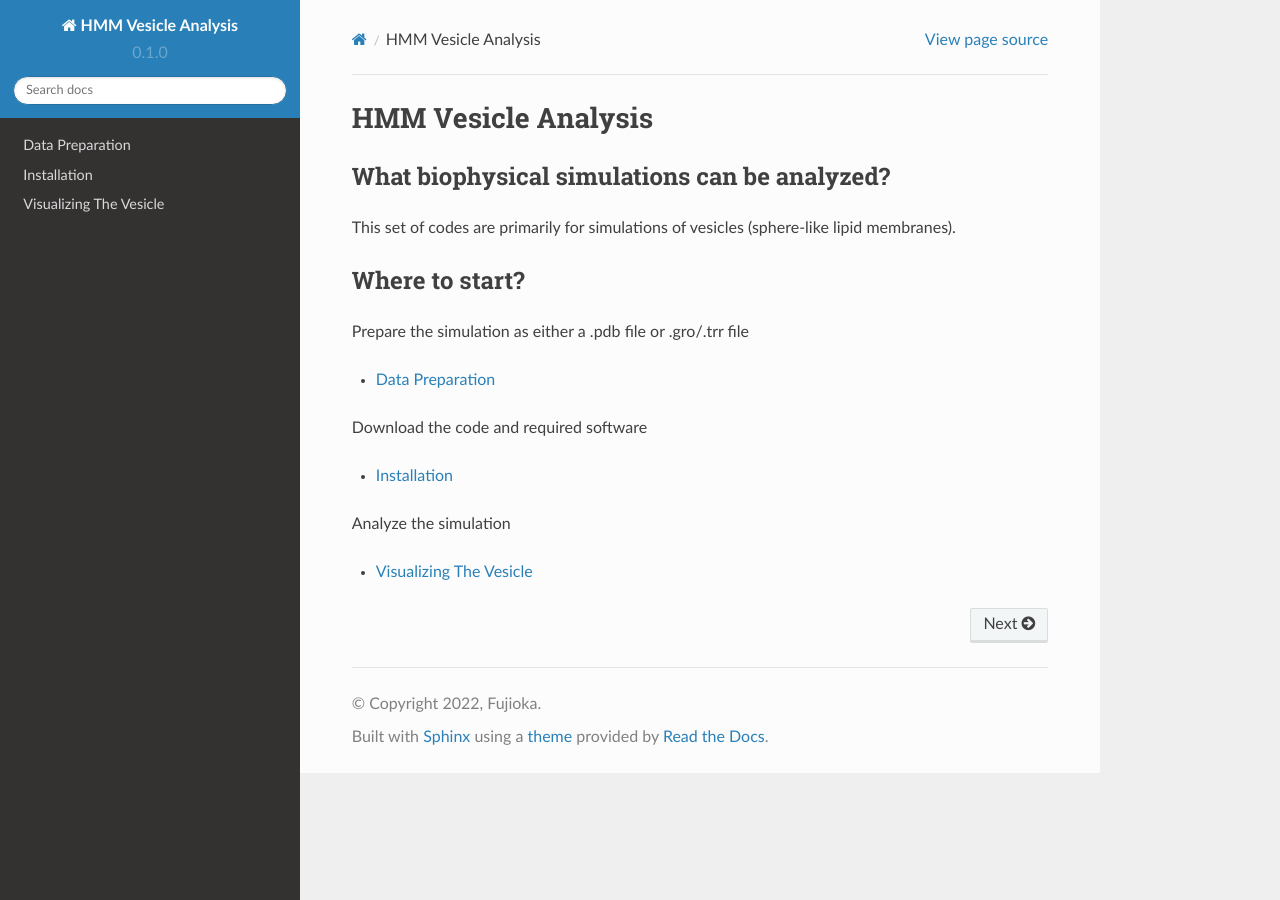
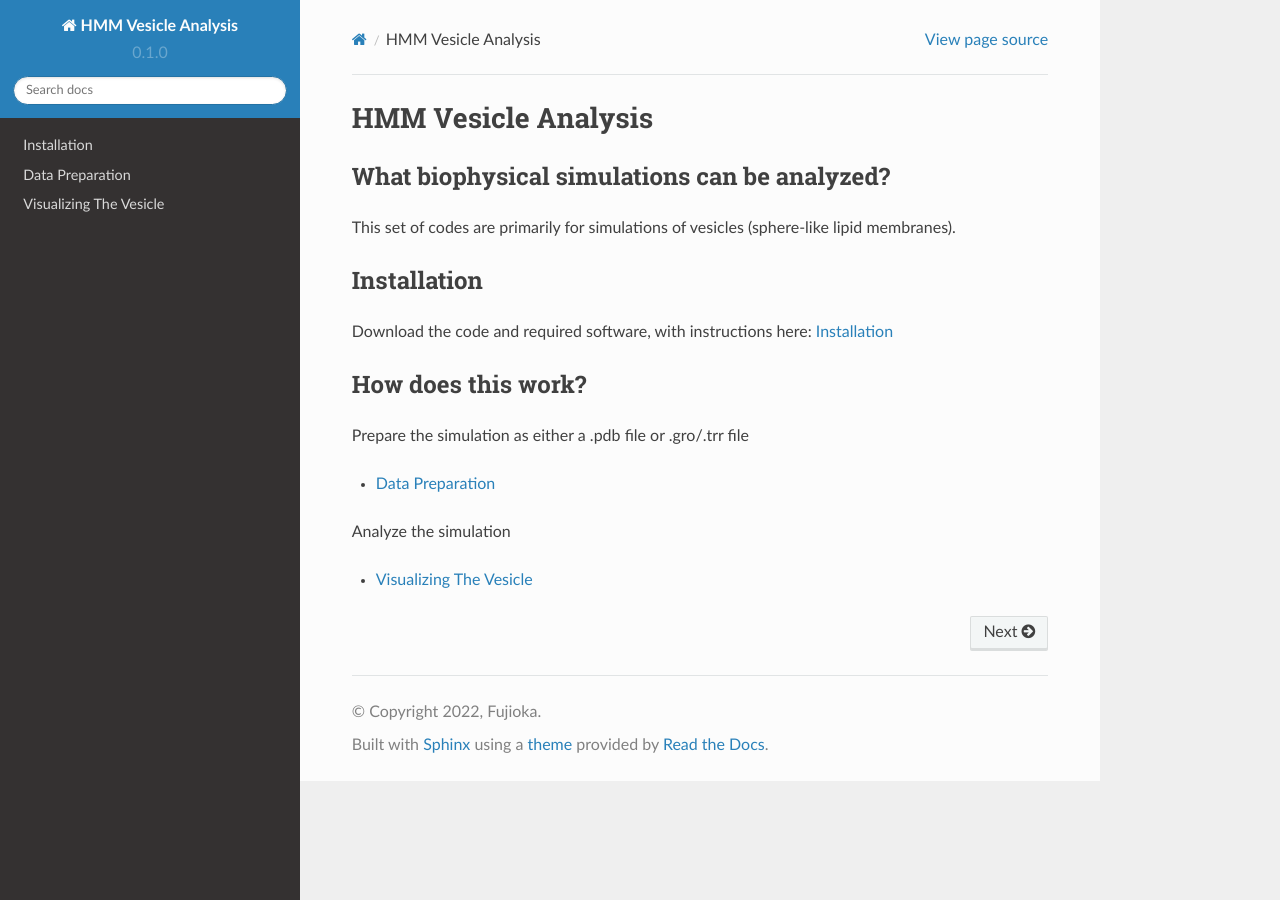
Before and after one commit to ka-zuumi/vesicle-HMM-analysis, a Sphinx documentation site: the page built from docs/index.rst, in a window 1280 px wide. Built offline with Sphinx 7.4.7 and the Read the Docs theme 2.0.0, drawn with Linux system fonts in a browser that asks for light colours.

Commit message:
Update index.rst

```diff
--- a/docs/index.rst
+++ b/docs/index.rst
@@ -6,16 +6,22 @@ What biophysical simulations can be analyzed?
 
 This set of codes are primarily for simulations of vesicles (sphere-like lipid membranes).
 
-Where to start?
----------------
+Installation
+------------
+
+Download the code and required software, with instructions here: :doc:`Installation`
+
+.. toctree::
+   :hidden:
+
+   Installation
+
+How does this work?
+-------------------
 
 Prepare the simulation as either a .pdb file or .gro/.trr file
 
 - :doc:`DataPreparation`
-
-Download the code and required software
-
-- :doc:`Installation`
 
 Analyze the simulation
 
```
Also changed, not shown: other parts of docs/index.rst (+0 -1 lines).
